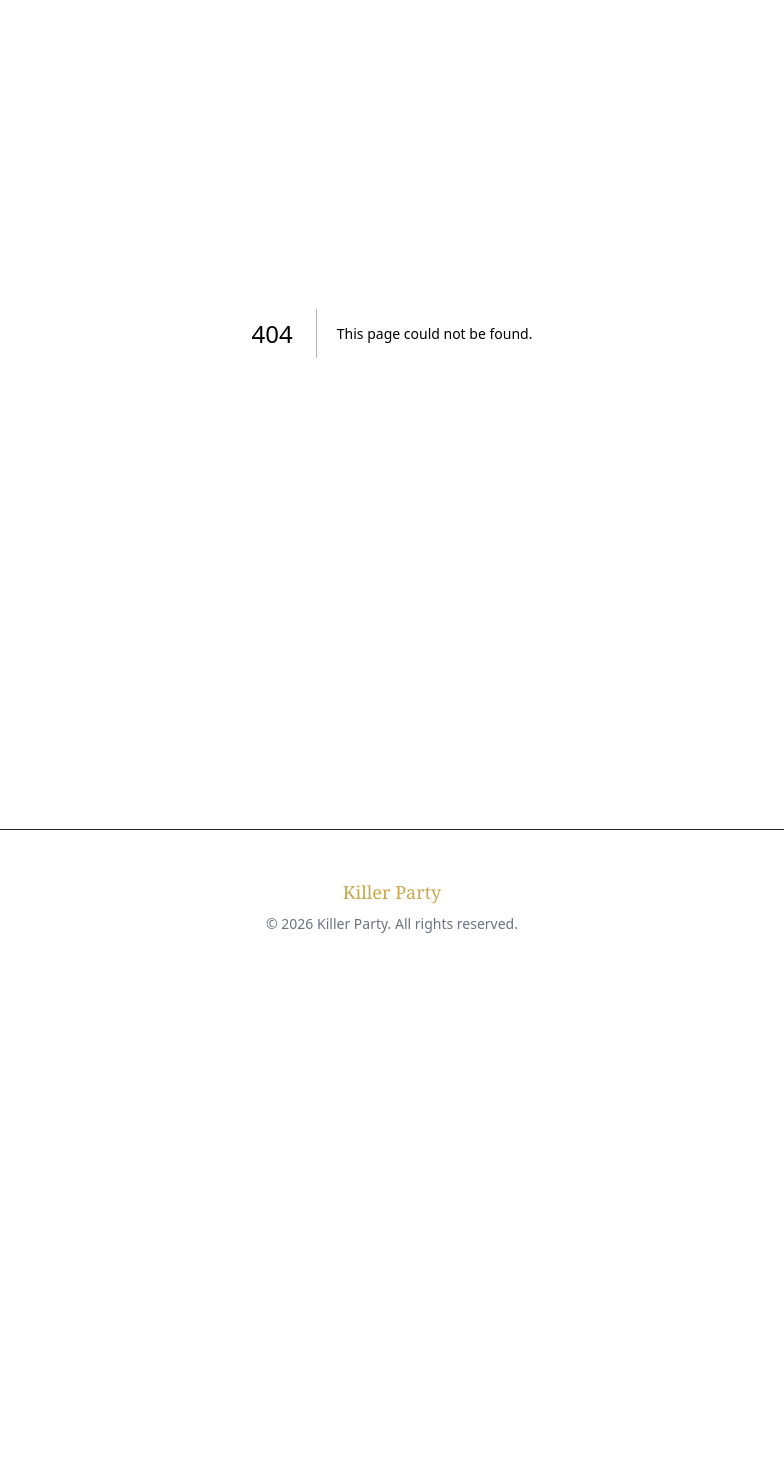
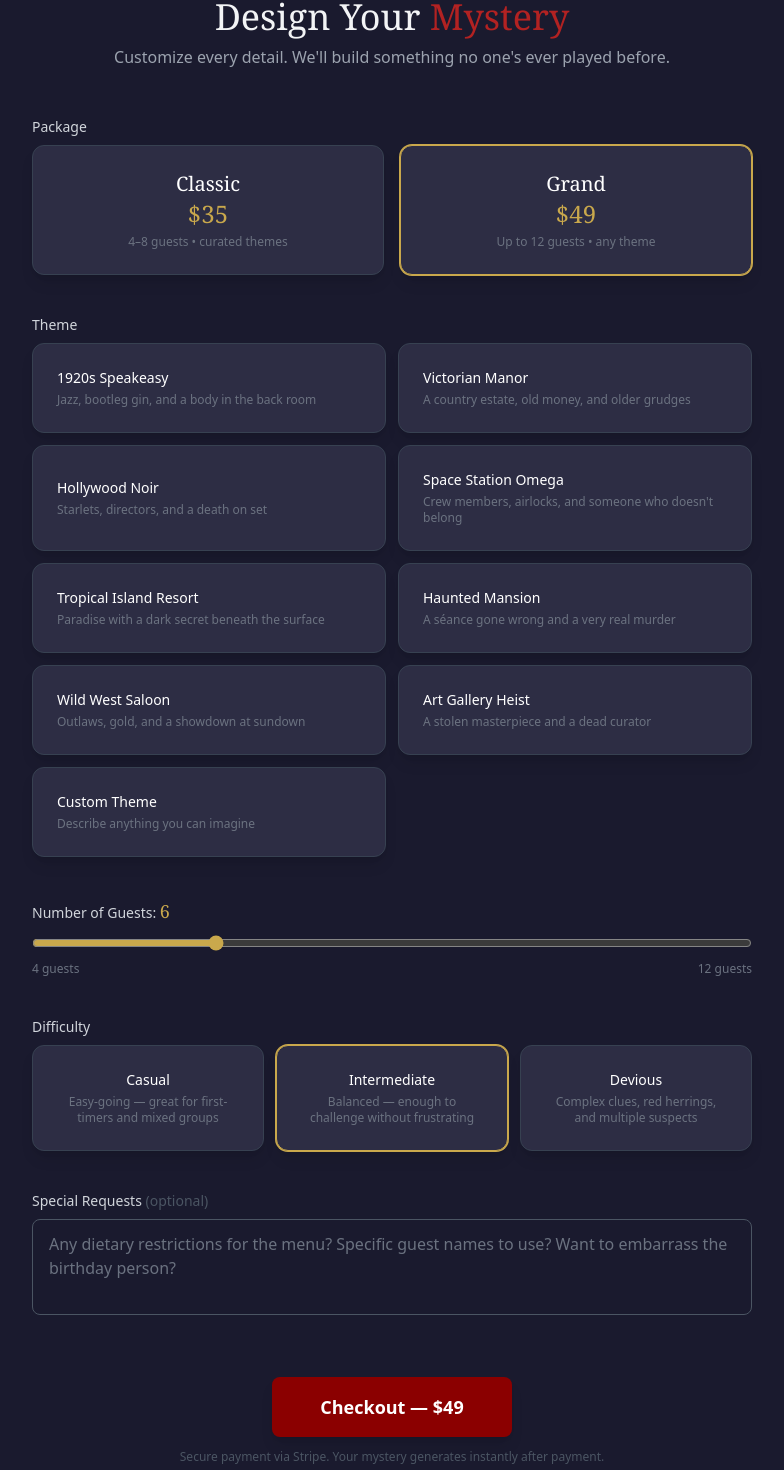
Before and after one commit to elliswerner4/killer-party, a Next.js app: page /create in a window 1280 px wide. Before the commit this address had no page. Shown: the part 136-1606 px from the top of the page, without its empty margins (248-1032 px from the left). Before the commit the page ends 1118 px from the top, so only its background shows below. Built offline with nearby package versions, Linux system fonts and the light colour scheme.

Commit message:
Create CreatePage component for mystery setup

```diff
--- /dev/null
+++ b/src/app/create/page.tsx
@@ -0,0 +1,226 @@
+'use client'
+
+import { useState } from 'react'
+
+const THEMES = [
+  { id: '1920s-speakeasy', name: '1920s Speakeasy', desc: 'Jazz, bootleg gin, and a body in the back room' },
+  { id: 'victorian-manor', name: 'Victorian Manor', desc: 'A country estate, old money, and older grudges' },
+  { id: 'hollywood-noir', name: 'Hollywood Noir', desc: 'Starlets, directors, and a death on set' },
+  { id: 'space-station', name: 'Space Station Omega', desc: 'Crew members, airlocks, and someone who doesn\'t belong' },
+  { id: 'tropical-island', name: 'Tropical Island Resort', desc: 'Paradise with a dark secret beneath the surface' },
+  { id: 'haunted-mansion', name: 'Haunted Mansion', desc: 'A s\u00E9ance gone wrong and a very real murder' },
+  { id: 'wild-west', name: 'Wild West Saloon', desc: 'Outlaws, gold, and a showdown at sundown' },
+  { id: 'art-heist', name: 'Art Gallery Heist', desc: 'A stolen masterpiece and a dead curator' },
+]
+
+const DIFFICULTIES = [
+  { id: 'casual', name: 'Casual', desc: 'Easy-going \u2014 great for first-timers and mixed groups' },
+  { id: 'intermediate', name: 'Intermediate', desc: 'Balanced \u2014 enough to challenge without frustrating' },
+  { id: 'devious', name: 'Devious', desc: 'Complex clues, red herrings, and multiple suspects' },
+]
+
+export default function CreatePage() {
+  const [tier, setTier] = useState<'classic' | 'grand'>('grand')
+  const [theme, setTheme] = useState('')
+  const [customTheme, setCustomTheme] = useState('')
+  const [guestCount, setGuestCount] = useState(6)
+  const [difficulty, setDifficulty] = useState('intermediate')
+  const [specialRequests, setSpecialRequests] = useState('')
+  const [loading, setLoading] = useState(false)
+  const [error, setError] = useState('')
+
+  const maxGuests = tier === 'classic' ? 8 : 12
+  const price = tier === 'classic' ? 35 : 49
+  const showCustomTheme = tier === 'grand'
+
+  async function handleSubmit(e: React.FormEvent) {
+    e.preventDefault()
+    setError('')
+
+    const selectedTheme = theme === 'custom' ? customTheme : theme
+    if (!selectedTheme) {
+      setError('Please select or describe a theme.')
+      return
+    }
+
+    setLoading(true)
+
+    try {
+      const res = await fetch('/api/checkout', {
+        method: 'POST',
+        headers: { 'Content-Type': 'application/json' },
+        body: JSON.stringify({
+          tier,
+          theme: selectedTheme,
+          guestCount,
+          difficulty,
+          specialRequests,
+        }),
+      })
+
+      const data = await res.json()
+      if (data.url) {
+        window.location.href = data.url
+      } else {
+        setError(data.error || 'Something went wrong. Please try again.')
+      }
+    } catch {
+      setError('Network error. Please try again.')
+    } finally {
+      setLoading(false)
+    }
+  }
+
+  return (
+    <div className="max-w-3xl mx-auto px-6 py-16">
+      <h1 className="font-display text-4xl text-center mb-2">
+        Design Your <span className="text-blood-light">Mystery</span>
+      </h1>
+      <p className="text-gray-400 text-center mb-12">
+        Customize every detail. We'll build something no one's ever played before.
+      </p>
+
+      <form onSubmit={handleSubmit} className="space-y-10">
+        {/* Tier Selection */}
+        <div>
+          <label className="label">Package</label>
+          <div className="grid grid-cols-2 gap-4">
+            {(['classic', 'grand'] as const).map((t) => (
+              <button
+                key={t}
+                type="button"
+                onClick={() => {
+                  setTier(t)
+                  if (t === 'classic' && guestCount > 8) setGuestCount(8)
+                  if (t === 'classic' && theme === 'custom') setTheme('')
+                }}
+                className={`card text-center cursor-pointer transition-all ${
+                  tier === t ? 'border-gold ring-1 ring-gold' : 'hover:border-gray-500'
+                }`}
+              >
+                <p className="font-display text-xl text-white capitalize">{t}</p>
+                <p className="text-2xl font-display text-gold">${t === 'classic' ? 35 : 49}</p>
+                <p className="text-gray-500 text-xs mt-1">
+                  {t === 'classic' ? '4\u20138 guests \u2022 curated themes' : 'Up to 12 guests \u2022 any theme'}
+                </p>
+              </button>
+            ))}
+          </div>
+        </div>
+
+        {/* Theme */}
+        <div>
+          <label className="label">Theme</label>
+          <div className="grid grid-cols-2 gap-3">
+            {THEMES.map((t) => (
+              <button
+                key={t.id}
+                type="button"
+                onClick={() => setTheme(t.id)}
+                className={`card text-left cursor-pointer transition-all text-sm ${
+                  theme === t.id ? 'border-gold ring-1 ring-gold' : 'hover:border-gray-500'
+                }`}
+              >
+                <p className="text-white font-medium">{t.name}</p>
+                <p className="text-gray-500 text-xs mt-1">{t.desc}</p>
+              </button>
+            ))}
+            {showCustomTheme && (
+              <button
+                type="button"
+                onClick={() => setTheme('custom')}
+                className={`card text-left cursor-pointer transition-all text-sm ${
+                  theme === 'custom' ? 'border-gold ring-1 ring-gold' : 'hover:border-gray-500'
+                }`}
+              >
+                <p className="text-white font-medium">Custom Theme</p>
+                <p className="text-gray-500 text-xs mt-1">Describe anything you can imagine</p>
+              </button>
+            )}
+          </div>
+          {theme === 'custom' && (
+            <textarea
+              value={customTheme}
+              onChange={(e) => setCustomTheme(e.target.value)}
+              placeholder="Describe your dream setting... e.g., 'A 1970s disco club where the DJ was found dead in the booth'"
+              className="input-field mt-3 h-24 resize-none"
+              maxLength={500}
+            />
+          )}
+        </div>
+
+        {/* Guest Count */}
+        <div>
+          <label className="label">
+            Number of Guests: <span className="text-gold font-display text-lg">{guestCount}</span>
+          </label>
+          <input
+            type="range"
+            min={4}
+            max={maxGuests}
+            value={guestCount}
+            onChange={(e) => setGuestCount(Number(e.target.value))}
+            className="w-full accent-gold"
+          />
+          <div className="flex justify-between text-xs text-gray-500 mt-1">
+            <span>4 guests</span>
+            <span>{maxGuests} guests</span>
+          </div>
+        </div>
+
+        {/* Difficulty */}
+        <div>
+          <label className="label">Difficulty</label>
+          <div className="grid grid-cols-3 gap-3">
+            {DIFFICULTIES.map((d) => (
+              <button
+                key={d.id}
+                type="button"
+                onClick={() => setDifficulty(d.id)}
+                className={`card text-center cursor-pointer transition-all text-sm ${
+                  difficulty === d.id ? 'border-gold ring-1 ring-gold' : 'hover:border-gray-500'
+                }`}
+              >
+                <p className="text-white font-medium">{d.name}</p>
+                <p className="text-gray-500 text-xs mt-1">{d.desc}</p>
+              </button>
+            ))}
+          </div>
+        </div>
+
+        {/* Special Requests */}
+        <div>
+          <label className="label">Special Requests <span className="text-gray-600">(optional)</span></label>
+          <textarea
+            value={specialRequests}
+            onChange={(e) => setSpecialRequests(e.target.value)}
+            placeholder="Any dietary restrictions for the menu? Specific guest names to use? Want to embarrass the birthday person?"
+            className="input-field h-24 resize-none"
+            maxLength={1000}
+          />
+        </div>
+
+        {/* Error */}
+        {error && (
+          <div className="bg-blood/20 border border-blood rounded-lg p-4 text-red-300 text-sm">
+            {error}
+          </div>
+        )}
+
+        {/* Submit */}
+        <div className="text-center pt-4">
+          <button
+            type="submit"
+            disabled={loading}
+            className="btn-primary text-lg py-4 px-12 disabled:opacity-50 disabled:cursor-not-allowed"
+          >
+            {loading ? 'Setting up your mystery...' : `Checkout \u2014 $${price}`}
+          </button>
+          <p className="text-gray-600 text-xs mt-3">
+            Secure payment via Stripe. Your mystery generates instantly after payment.
+          </p>
+        </div>
+      </form>
+    </div>
+  )
+}
```
